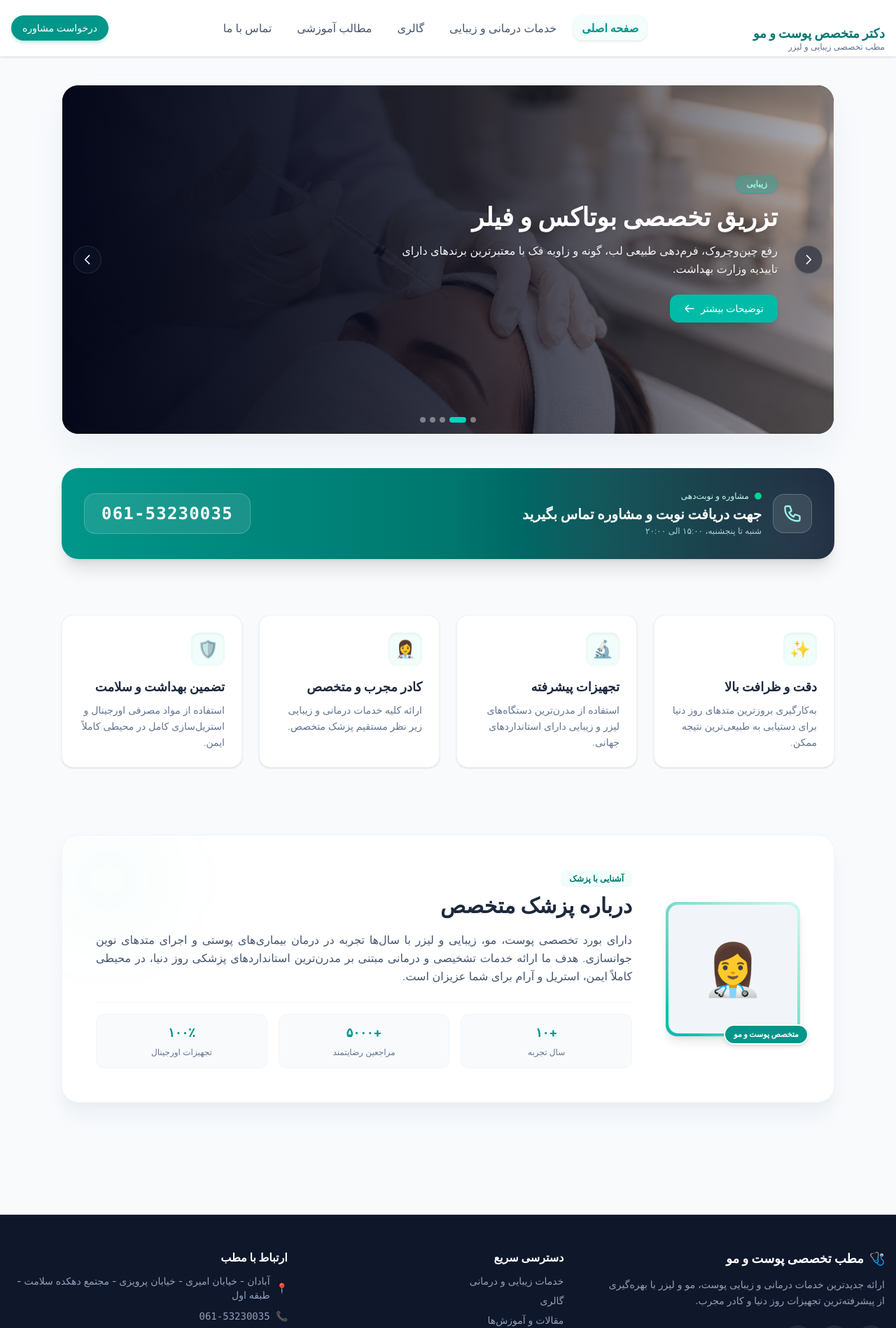
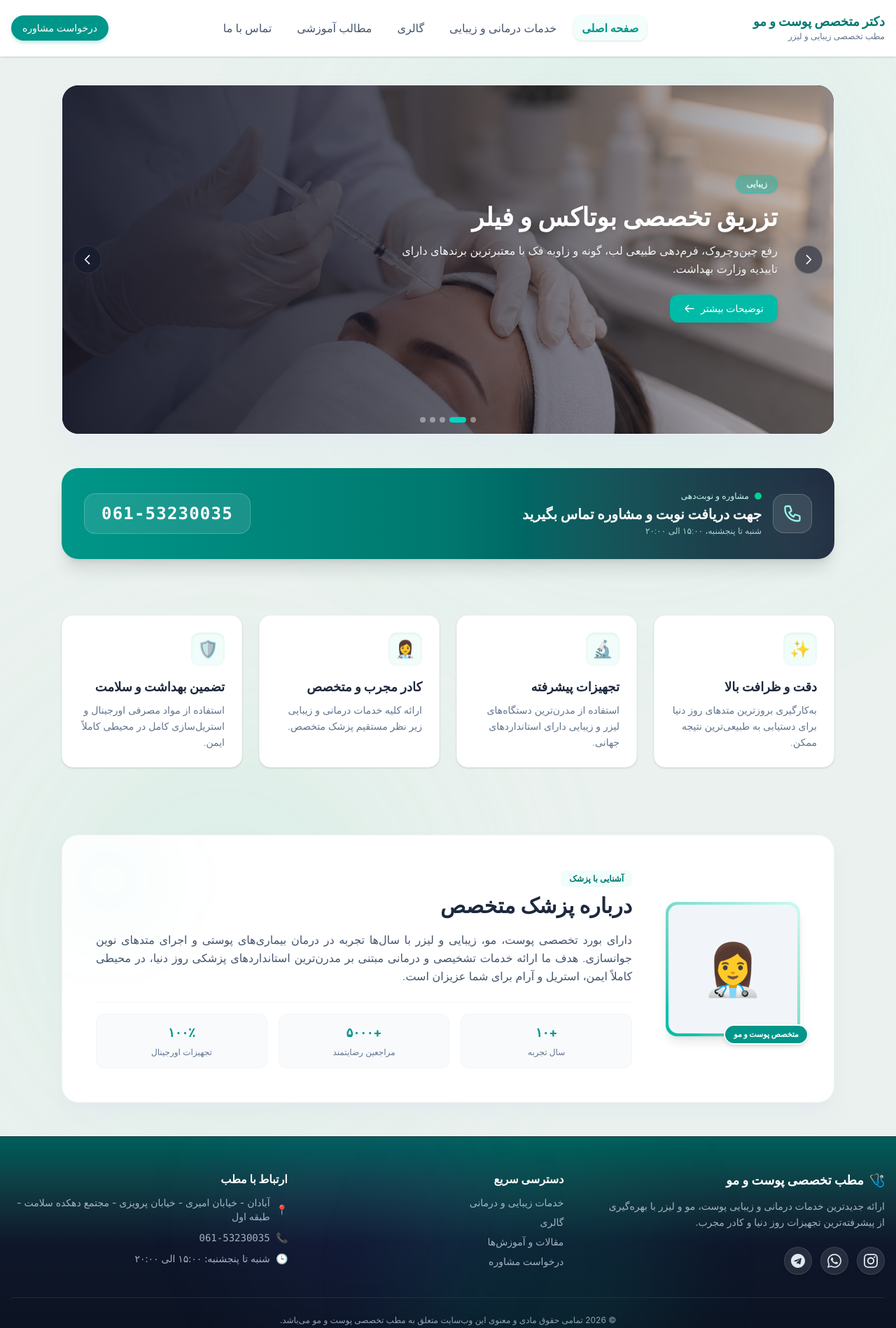
Before and after one commit to MehdiSn98/testderma, a Next.js app: page / in a window 1280 px wide. Shown: the top 1898 px of the page at 70% size. Built offline with nearby package versions, Linux system fonts and the light colour scheme.

Commit message:
Header and Footer fixed, some styles added to footer and background

```diff
--- a/src/app/(frontend)/layout.jsx
+++ b/src/app/(frontend)/layout.jsx
@@ -36,24 +36,23 @@ export default function RootLayout({ children }) {
 
   return (
     <html lang="fa" dir="rtl" suppressHydrationWarning>
-      <body className="bg-slate-50 text-slate-800 antialiased font-sans min-h-screen flex flex-col justify-between">
+      <body className="bg-slate-50 text-slate-800 antialiased font-sans min-h-screen flex flex-col justify-between m-0 p-0">
 
+        <header className="sticky top-0 z-50 bg-white/90 backdrop-blur-md border-b border-slate-100 shadow-sm">
+          <div className="max-w-7xl mx-auto px-4 h-16 sm:h-20 flex items-center justify-between">
 
-<header className="sticky top-0 z-50 bg-white/90 backdrop-blur-md border-b border-slate-100 shadow-sm mb-5">
-  <div className="max-w-7xl mx-auto px-4 h-6 sm:h-20 flex items-center justify-between">
-
-    <Link href="/" className="flex flex-col justify-center pt-8">
-      <span className="text-[11px] sm:text-lg font-bold text-teal-700 leading-none ">دکتر متخصص پوست و مو</span>
-      <span className="text-[8px] sm:text-xs text-slate-500 font-medium leading-tight mt-0.5">مطب تخصصی زیبایی و لیزر</span>
+            <Link href="/" className="flex flex-col justify-center">
+              <span className="text-[13px] sm:text-lg font-bold text-teal-700 leading-none">دکتر متخصص پوست و مو</span>
+              <span className="text-[9px] sm:text-xs text-slate-500 font-medium leading-tight mt-1">مطب تخصصی زیبایی و لیزر</span>
             </Link>
 
             {/* دکمه منوی همبرگری */}
             <button
               onClick={() => setIsMenuOpen(!isMenuOpen)}
-      className="min-[907px]:hidden p-1 text-slate-600 hover:text-teal-600 rounded-lg focus:outline-none transition-colors pt-8"
+              className="min-[907px]:hidden p-1.5 text-slate-600 hover:text-teal-600 rounded-lg focus:outline-none transition-colors"
               aria-label="منو"
             >
-      <svg className="w-4 h-4 sm:w-6 sm:h-6" fill="none" stroke="currentColor" viewBox="0 0 24 24">
+              <svg className="w-6 h-6" fill="none" stroke="currentColor" viewBox="0 0 24 24">
                 {isMenuOpen ? (
                   <path strokeLinecap="round" strokeLinejoin="round" strokeWidth={2} d="M6 18L18 6M6 6l12 12" />
                 ) : (
@@ -131,18 +130,23 @@ export default function RootLayout({ children }) {
         </header>
 
         {/* بدنه اصلی */}
-        <main className="flex-grow">{children}</main>
+        <main className="flex-grow w-full relative">{children}</main>
 
-        {/* فوتر موبایل فرست */}
-        <footer className="bg-slate-900 text-slate-300 pt-12 pb-8 px-4 border-t border-slate-800 mt-16">
-          <div className="max-w-7xl mx-auto grid grid-cols-1 md:grid-cols-3 gap-8 mb-8 text-center md:text-right">
+       {/* فوتر با گرادینت از سبز زمردی (بالا) به سورمه‌ای تیره (پایین) */}
+        <footer className="bg-gradient-to-b from-teal-800 via-slate-900 to-[#0b1320] text-slate-300 pt-12 pb-8 px-4 border-t border-teal-700/30 m-0 relative overflow-hidden">
+
+          {/* نورهای پس‌زمینه ملایم برای ترکیب بهتر رنگ‌ها */}
+          <div className="absolute top-0 right-1/4 w-96 h-96 bg-teal-500/10 rounded-full blur-3xl pointer-events-none" />
+          <div className="absolute bottom-0 left-1/4 w-96 h-96 bg-indigo-500/5 rounded-full blur-3xl pointer-events-none" />
+
+          <div className="max-w-7xl mx-auto grid grid-cols-1 md:grid-cols-3 gap-8 mb-8 text-center md:text-right relative z-10">
 
             {/* ستون ۱: معرفی کوتاه مطب */}
             <div className="flex flex-col items-center md:items-start">
               <h3 className="text-white text-lg font-bold mb-3 flex items-center gap-2 justify-center md:justify-start">
                 <span>🩺</span> مطب تخصصی پوست و مو
               </h3>
-              <p className="text-xs sm:text-sm text-slate-400 leading-relaxed mb-4 max-w-sm md:max-w-none">
+              <p className="text-xs sm:text-sm text-slate-300/80 leading-relaxed mb-4 max-w-sm md:max-w-none">
                 ارائه جدیدترین خدمات درمانی و زیبایی پوست، مو و لیزر با بهره‌گیری از پیشرفته‌ترین تجهیزات روز دنیا و کادر مجرب.
               </p>
 
@@ -152,7 +156,7 @@ export default function RootLayout({ children }) {
                   href="https://instagram.com"
                   target="_blank"
                   rel="noopener noreferrer"
-                  className="w-10 h-10 rounded-full bg-slate-800 hover:bg-pink-600 text-slate-300 hover:text-white flex items-center justify-center transition-all duration-300 shadow-md"
+                  className="w-10 h-10 rounded-full bg-white/10 hover:bg-pink-600 text-slate-200 hover:text-white flex items-center justify-center transition-all duration-300 shadow-md border border-white/10 backdrop-blur-md"
                   aria-label="اینستاگرام"
                 >
                   <svg className="w-5 h-5 fill-current" viewBox="0 0 24 24">
@@ -163,7 +167,7 @@ export default function RootLayout({ children }) {
                   href="https://wa.me/989120000000"
                   target="_blank"
                   rel="noopener noreferrer"
-                  className="w-10 h-10 rounded-full bg-slate-800 hover:bg-emerald-600 text-slate-300 hover:text-white flex items-center justify-center transition-all duration-300 shadow-md"
+                  className="w-10 h-10 rounded-full bg-white/10 hover:bg-emerald-600 text-slate-200 hover:text-white flex items-center justify-center transition-all duration-300 shadow-md border border-white/10 backdrop-blur-md"
                   aria-label="واتس‌اپ"
                 >
                   <svg className="w-5 h-5 fill-current" viewBox="0 0 24 24">
@@ -174,7 +178,7 @@ export default function RootLayout({ children }) {
                   href="https://t.me"
                   target="_blank"
                   rel="noopener noreferrer"
-                  className="w-10 h-10 rounded-full bg-slate-800 hover:bg-sky-500 text-slate-300 hover:text-white flex items-center justify-center transition-all duration-300 shadow-md"
+                  className="w-10 h-10 rounded-full bg-white/10 hover:bg-sky-500 text-slate-200 hover:text-white flex items-center justify-center transition-all duration-300 shadow-md border border-white/10 backdrop-blur-md"
                   aria-label="تلگرام"
                 >
                   <svg className="w-5 h-5 fill-current" viewBox="0 0 24 24">
@@ -187,28 +191,28 @@ export default function RootLayout({ children }) {
             {/* ستون ۲: دسترسی سریع */}
             <div className="md:pr-8">
               <h4 className="text-white text-base font-bold mb-3">دسترسی سریع</h4>
-              <ul className="space-y-2 text-xs sm:text-sm text-slate-400">
-                <li><a href="#services" className="hover:text-teal-400 transition-colors">خدمات زیبایی و درمانی</a></li>
-                <li><a href="#gallery" className="hover:text-teal-400 transition-colors">گالری</a></li>
-                <li><a href="#articles" className="hover:text-teal-400 transition-colors">مقالات و آموزش‌ها</a></li>
-                <li><a href="#consultation" className="hover:text-teal-400 transition-colors">درخواست مشاوره</a></li>
+              <ul className="space-y-2 text-xs sm:text-sm text-slate-300/80">
+                <li><a href="#services" className="hover:text-teal-300 transition-colors">خدمات زیبایی و درمانی</a></li>
+                <li><a href="#gallery" className="hover:text-teal-300 transition-colors">گالری</a></li>
+                <li><a href="#articles" className="hover:text-teal-300 transition-colors">مقالات و آموزش‌ها</a></li>
+                <li><a href="#consultation" className="hover:text-teal-300 transition-colors">درخواست مشاوره</a></li>
               </ul>
             </div>
 
             {/* ستون ۳: اطلاعات تماس و آدرس */}
             <div className="flex flex-col items-center md:items-start">
               <h4 className="text-white text-base font-bold mb-3">ارتباط با مطب</h4>
-              <ul className="space-y-2.5 text-xs sm:text-sm text-slate-400 text-center md:text-right">
+              <ul className="space-y-2.5 text-xs sm:text-sm text-slate-300/80 text-center md:text-right">
                 <li className="flex items-center justify-center md:justify-start gap-2">
-                  <span className="text-teal-400 shrink-0">📍</span>
+                  <span className="text-teal-300 shrink-0">📍</span>
                   <span>آبادان - خیابان امیری - خیابان پرویزی - مجتمع دهکده سلامت - طبقه اول</span>
                 </li>
                 <li className="flex items-center justify-center md:justify-start gap-2">
-                  <span className="text-teal-400 shrink-0">📞</span>
-                  <a href="tel:06153230035" className="hover:text-teal-400 font-mono text-sm">061-53230035</a>
+                  <span className="text-teal-300 shrink-0">📞</span>
+                  <a href="tel:06153230035" className="hover:text-teal-300 font-mono text-sm">061-53230035</a>
                 </li>
                 <li className="flex items-center justify-center md:justify-start gap-2">
-                  <span className="text-teal-400 shrink-0">🕒</span>
+                  <span className="text-teal-300 shrink-0">🕒</span>
                   <span>شنبه تا پنجشنبه: ۱۵:۰۰ الی ۲۰:۰۰</span>
                 </li>
               </ul>
@@ -217,10 +221,11 @@ export default function RootLayout({ children }) {
           </div>
 
           {/* خط جداکننده و کپی‌رایت */}
-          <div className="pt-6 border-t border-slate-800/80 text-center text-[11px] sm:text-xs text-slate-500">
+          <div className="pt-6 border-t border-slate-700/50 text-center text-[11px] sm:text-xs text-slate-400 relative z-10">
             <p>© {new Date().getFullYear()} تمامی حقوق مادی و معنوی این وب‌سایت متعلق به مطب تخصصی پوست و مو می‌باشد.</p>
           </div>
         </footer>
+
 
       </body>
     </html>
--- a/src/app/(frontend)/page.jsx
+++ b/src/app/(frontend)/page.jsx
@@ -4,23 +4,28 @@ import HeroSlider from '@/components/HeroSlider'
 import CallToAction from '@/components/CallToAction'
 import FeaturesGrid from '@/components/FeaturesGrid'
 import AboutSection from '@/components/AboutSection'
+import MedicalBackground from '@/components/MedicalBackground'
 
 export default function HomePage() {
   return (
-    <div className="space-y-3 sm:space-y-12 pb-12">
+    // تمام marginها و paddingهای اضافه حذف شدند تا بک‌گراند چسبیده به هدر و فوتر باشه
+    <div className="relative w-full overflow-hidden space-y-3 sm:space-y-12 m-0 p-0">
+
+      {/* بکگراند لبه به لبه کل ارتفاع و عرض رو کاور می‌کنه */}
+      <MedicalBackground />
 
       {/* ۱. اسلایدر اصلی */}
-      <div className="mx-auto mt-5">
+      <div className="mx-auto pt-10">
         <HeroSlider />
       </div>
 
-      {/*سکشن رزرو و تماس   */}
-        <CallToAction />
+      {/* ۲. سکشن رزرو و تماس */}
+      <CallToAction />
 
-      {/* ۲. سکشن ویژگی‌های کلینیک */}
+      {/* ۳. سکشن ویژگی‌های کلینیک */}
       <FeaturesGrid />
 
-      {/* ۳. سکشن معرفی پزشک و آمار */}
+      {/* ۴. سکشن معرفی پزشک و آمار */}
       <AboutSection />
 
     </div>
--- a/src/components/HeroSlider.jsx
+++ b/src/components/HeroSlider.jsx
@@ -8,16 +8,31 @@ export default function HeroSlider() {
   const [currentSlide, setCurrentSlide] = useState(0)
   const touchStartX = useRef(0)
   const touchEndX = useRef(0)
+  const timerRef = useRef(null)
+
+  const resetTimer = () => {
+    if (timerRef.current) clearInterval(timerRef.current)
+    timerRef.current = setInterval(() => {
+      setCurrentSlide((prev) => (prev === servicesSlides.length - 1 ? 0 : prev + 1))
+    }, 5000)
+  }
 
   useEffect(() => {
-    const timer = setInterval(() => {
-      setCurrentSlide((prev) => (prev === servicesSlides.length - 1 ? 0 : prev + 1))
-    }, 5000)
-    return () => clearInterval(timer)
+    resetTimer()
+    return () => {
+      if (timerRef.current) clearInterval(timerRef.current)
+    }
   }, [])
 
-  const nextSlide = () => setCurrentSlide((prev) => (prev === servicesSlides.length - 1 ? 0 : prev + 1))
-  const prevSlide = () => setCurrentSlide((prev) => (prev === 0 ? servicesSlides.length - 1 : prev - 1))
+  const nextSlide = () => {
+    setCurrentSlide((prev) => (prev === servicesSlides.length - 1 ? 0 : prev + 1))
+    resetTimer()
+  }
+
+  const prevSlide = () => {
+    setCurrentSlide((prev) => (prev === 0 ? servicesSlides.length - 1 : prev - 1))
+    resetTimer()
+  }
 
   const handleTouchStart = (e) => { touchStartX.current = e.targetTouches[0].clientX }
   const handleTouchMove = (e) => { touchEndX.current = e.targetTouches[0].clientX }
@@ -49,12 +64,13 @@ export default function HeroSlider() {
               className="absolute inset-0 bg-cover bg-center bg-no-repeat scale-105 transition-transform duration-7000 ease-linear"
               style={{ backgroundImage: `url('${slide.image}')` }}
             >
-              <div className="absolute inset-0 bg-gradient-to-t from-slate-950 via-slate-950/75 to-slate-950/40 md:bg-gradient-to-l md:from-slate-950/30 md:via-slate-950/80 md:to-slate-950" />
+              {/* گرادینت تیره ۲۰٪ روشن‌تر شد */}
+              <div className="absolute inset-0 bg-gradient-to-t from-slate-950/80 via-slate-950/50 to-slate-950/20 md:bg-gradient-to-l md:from-slate-950/20 md:via-slate-950/60 md:to-slate-950/85" />
             </div>
 
             <div className="relative z-20 h-full p-6 pb-12 sm:p-10 sm:pb-16 md:p-12 md:pb-20 pr-8 sm:pr-14 md:pr-20 flex flex-col justify-end md:justify-center text-right">
               <div className="max-w-xl">
-                <span className="inline-block bg-teal-500/30 text-teal-200 text-xs font-semibold px-3.5 py-1 rounded-full border border-teal-500/40 mb-3 backdrop-blur-md shadow-sm">
+                <span className="inline-block bg-teal-500/40 text-teal-100 text-xs font-semibold px-3.5 py-1 rounded-full border border-teal-400/50 mb-3 backdrop-blur-md shadow-sm">
                   {slide.badge}
                 </span>
                 <h1 className="text-2xl sm:text-4xl font-bold text-white leading-tight mb-3 drop-shadow-md">
@@ -103,7 +119,10 @@ export default function HeroSlider() {
           {servicesSlides.map((_, index) => (
             <button
               key={index}
-              onClick={() => setCurrentSlide(index)}
+              onClick={() => {
+                setCurrentSlide(index)
+                resetTimer()
+              }}
               aria-label={`برو به اسلاید ${index + 1}`}
               className={`h-2 rounded-full transition-all duration-300 ${
                 index === currentSlide ? 'w-6 bg-teal-400' : 'w-2 bg-white/40 hover:bg-white/70'
--- /dev/null
+++ b/src/components/MedicalBackground.jsx
@@ -0,0 +1,24 @@
+'use client'
+
+export default function MedicalBackground() {
+  return (
+    <div className="absolute inset-0 top-0 left-0 right-0 bottom-0 w-full h-full -z-10 pointer-events-none select-none overflow-hidden bg-[#eaf1ee] m-0 p-0 border-0 outline-none">
+
+      {/* هاله نوری سبز نعنایی/زمردی روشن در بالا-راست */}
+      <div
+        className="absolute -top-40 -right-20 w-[600px] h-[600px] sm:w-[900px] sm:h-[900px] rounded-full blur-[140px] opacity-80 pointer-events-none"
+        style={{
+          background: 'radial-gradient(circle, rgba(45,212,191,0.22) 0%, rgba(167,243,208,0.12) 50%, rgba(255,255,255,0) 75%)'
+        }}
+      />
+
+      {/* هاله نوری سبز-طوسی روشن در پایین-چپ */}
+      <div
+        className="absolute -bottom-20 -left-20 w-[550px] h-[550px] sm:w-[800px] sm:h-[800px] rounded-full blur-[130px] opacity-70 pointer-events-none"
+        style={{
+          background: 'radial-gradient(circle, rgba(16,185,129,0.18) 0%, rgba(209,250,229,0.1) 55%, rgba(255,255,255,0) 75%)'
+        }}
+      />
+    </div>
+  )
+}
```
Also changed, not shown: 1 other file (tests, documents, lock files or other folders). Lines whose indentation alone changed are shown as unchanged.
